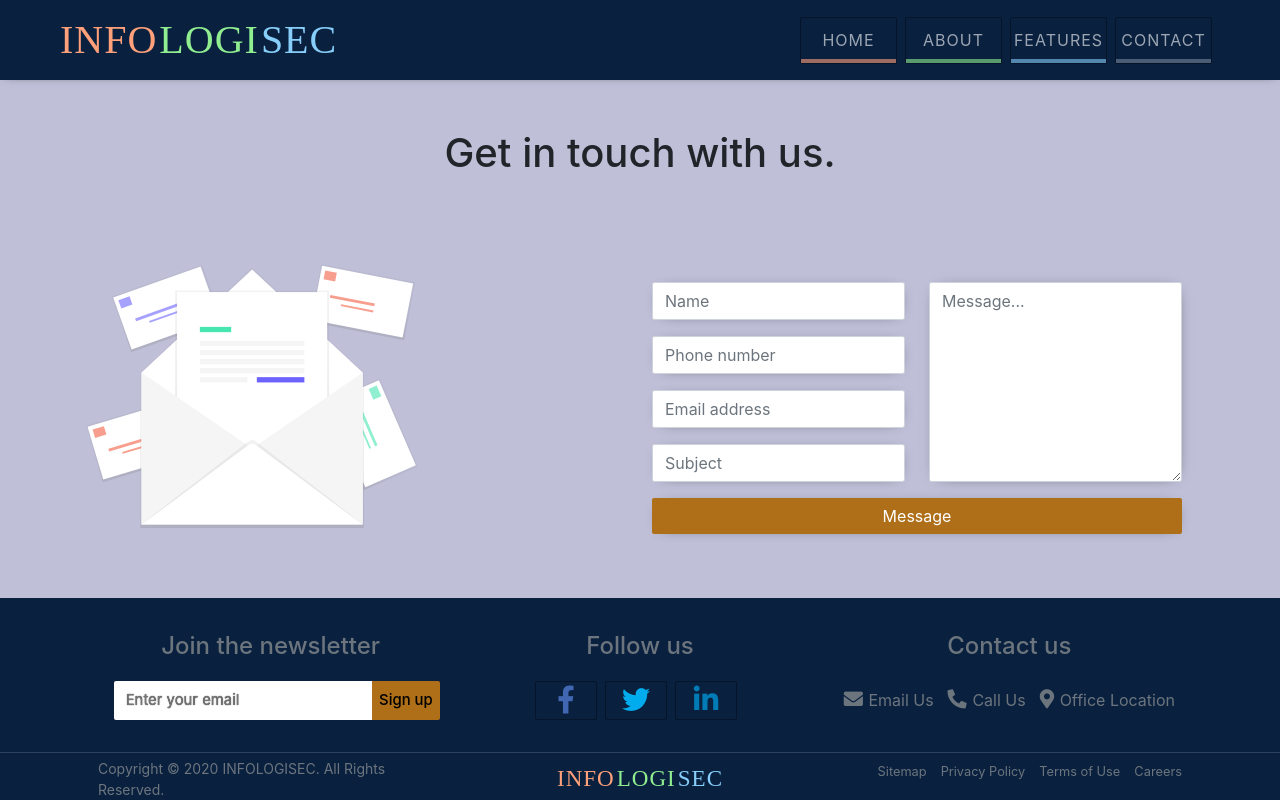
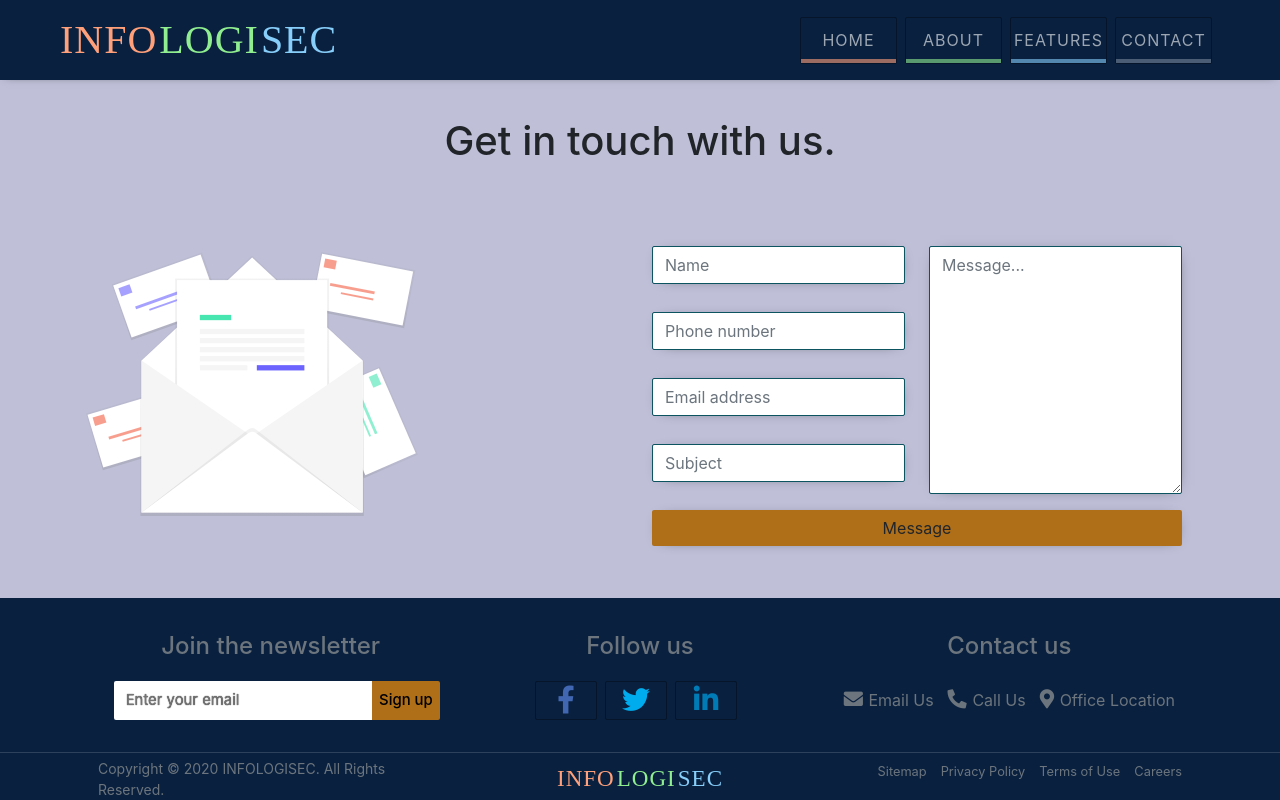
Before and after one commit to shbmfu003/genesis, a React (Create React App) app: page /contact in a window 1280 px wide. Built offline with nearby package versions, Linux system fonts and the light colour scheme; a web font is replaced by a local one.

Commit message:
Refactoring and adding contact form functionality

```diff
--- a/package.json
+++ b/package.json
@@ -11,8 +11,10 @@
 		"prop-types": "^15.7.2",
 		"react": "^16.13.1",
 		"react-dom": "^16.13.1",
+		"react-hook-form": "^6.8.2",
 		"react-router-dom": "^5.2.0",
-		"react-scripts": "3.4.3"
+		"react-scripts": "3.4.3",
+		"yup": "^0.29.3"
 	},
 	"scripts": {
 		"start": "react-scripts start",
--- /dev/null
+++ b/src/api/contactInputFields.json
@@ -0,0 +1,22 @@
+[
+	{
+		"id": "name",
+		"type": "text",
+		"placeholder": "Name"
+	},
+	{
+		"id": "phone",
+		"type": "text",
+		"placeholder": "Phone number"
+	},
+	{
+		"id": "email",
+		"type": "email",
+		"placeholder": "Email address"
+	},
+	{
+		"id": "subject",
+		"type": "text",
+		"placeholder": "Subject"
+	}
+]
--- /dev/null
+++ b/src/components/ContactForm/ContactForm.jsx
@@ -0,0 +1,40 @@
+/* eslint-disable react/jsx-props-no-spreading */
+import React from "react";
+import { useForm } from "react-hook-form";
+import "./ContactForm.scss";
+import FormInput from "../FormInput";
+import contactInputFields from "../../api/contactInputFields.json";
+
+const ContactForm = () => {
+	const { register, handleSubmit, errors } = useForm();
+
+	const contactFormInput = contactInputFields.map((detail) => {
+		return <FormInput {...detail} register={register} errors={errors} key={detail.id} />;
+	});
+
+	const onSubmit = (data) => {
+		console.log(data);
+	};
+
+	return (
+		<form className='form-wrapper row' onSubmit={handleSubmit(onSubmit)}>
+			<div className='col'>{contactFormInput}</div>
+			<div className='col pb-3'>
+				<textarea
+					name='message'
+					className='form-control'
+					id='message'
+					placeholder='Message...'
+					ref={register({ required: true })}
+				/>
+			</div>
+			<div className='container-fluid'>
+				<button type='submit' className='btn btn-warning'>
+					Message
+				</button>
+			</div>
+		</form>
+	);
+};
+
+export default ContactForm;
--- /dev/null
+++ b/src/components/ContactForm/ContactForm.scss
@@ -0,0 +1,9 @@
+.form-control {
+	margin: 0;
+	border: 1px solid #0c5460;
+
+	&:focus,
+	&:active {
+		box-shadow: 0 0 8px -3px #0c5460;
+	}
+}
--- /dev/null
+++ b/src/components/ContactForm/index.js
@@ -0,0 +1 @@
+export { default } from "./ContactForm";
--- /dev/null
+++ b/src/components/FormInput/FormInput.jsx
@@ -0,0 +1,34 @@
+/* eslint-disable react/forbid-prop-types */
+import React from "react";
+import PropTypes from "prop-types";
+import "./FormInput.scss";
+
+const FormInput = ({ id, type, placeholder, register, errors }) => {
+	return (
+		<div className='form-input row mb-1'>
+			<div className='container'>
+				<input
+					className='form-control my-0'
+					name={id}
+					type={type}
+					id={id}
+					placeholder={placeholder}
+					ref={register({ required: true })}
+				/>
+				<small className='error error-msg'>
+					{errors[`${id}`] && `Your ${placeholder.toLowerCase()} is required.`}
+				</small>
+			</div>
+		</div>
+	);
+};
+
+export default FormInput;
+
+FormInput.propTypes = {
+	id: PropTypes.string.isRequired,
+	type: PropTypes.string.isRequired,
+	placeholder: PropTypes.string.isRequired,
+	register: PropTypes.func.isRequired,
+	errors: PropTypes.object.isRequired,
+};
--- /dev/null
+++ b/src/components/FormInput/FormInput.scss
@@ -0,0 +1,8 @@
+.form-input {
+	.error {
+		padding-left: 5px;
+		border: solid 1px transparent;
+		color: #6e0000;
+		font-size: 12px;
+	}
+}
--- /dev/null
+++ b/src/components/FormInput/index.js
@@ -0,0 +1 @@
+export { default } from "./FormInput";
--- a/src/views/contact/contact.view.jsx
+++ b/src/views/contact/contact.view.jsx
@@ -1,45 +1,9 @@
 import React from "react";
 import "./contact.view.scss";
 import ContactImage from "../../images/opened.svg";
-
-const ContactDetails = [
-	{
-		id: "name",
-		type: "text",
-		placeholder: "Name",
-	},
-	{
-		id: "phone",
-		type: "text",
-		placeholder: "Phone number",
-	},
-	{
-		id: "email",
-		type: "email",
-		placeholder: "Email address",
-	},
-	{
-		id: "subject",
-		type: "text",
-		placeholder: "Subject",
-	},
-];
+import ContactForm from "../../components/ContactForm";
 
 const ContactView = () => {
-	const contactFormInput = ContactDetails.map((detail) => {
-		return (
-			<input
-				key={detail.id}
-				className='form-control row mb-3'
-				type={detail.type}
-				name={`input${detail.id}`}
-				id={detail.id}
-				placeholder={detail.placeholder}
-				required
-			/>
-		);
-	});
-
 	return (
 		<section className='contact contact-view container'>
 			<div className='row equal gx-0'>
@@ -49,17 +13,7 @@ const ContactView = () => {
 				</article>
 
 				<article className='contact-form col-md-6 col-sm-12'>
-					<form className='form-wrapper row'>
-						<div className='col'>{contactFormInput}</div>
-						<div className='col pb-3'>
-							<textarea name='message' className='form-control' id='message' placeholder='Message...' />
-						</div>
-						<div className='container'>
-							<button type='submit' className='btn btn-info'>
-								Message
-							</button>
-						</div>
-					</form>
+					<ContactForm />
 				</article>
 			</div>
 		</section>
```
Also changed, not shown: 2 other files (tests, documents, lock files or other folders).
